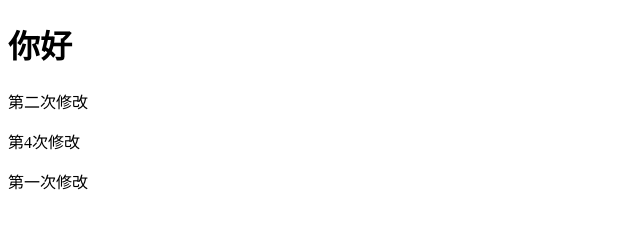
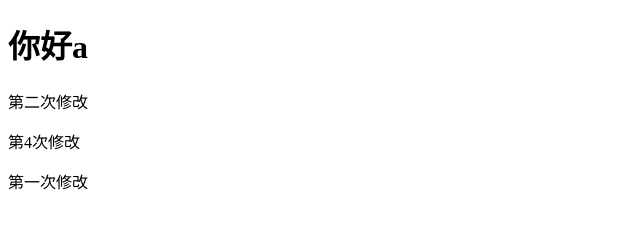
Before and after one commit to meLuoBin/0612.js, a plain HTML site: page index.html in a window 1280 px wide. Shown: the full height of the page, 0-640 px from the left. Drawn offline with Linux system fonts and the light colour scheme.

Commit message:
git修改
修改

```diff
--- a/index.html
+++ b/index.html
@@ -5,7 +5,7 @@
 		<title>网页</title>
 	</head>
 	<body>
-		<h1>你好</h1>
+		<h1>你好a</h1>
 		<p>第二次修改</p>
 		<p>第4次修改</p>
 		<p>第一次修改</p>
```
